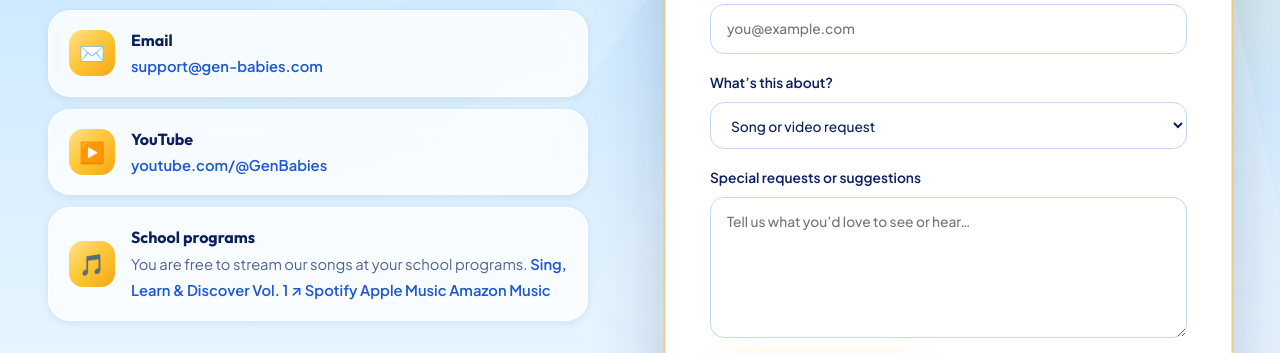
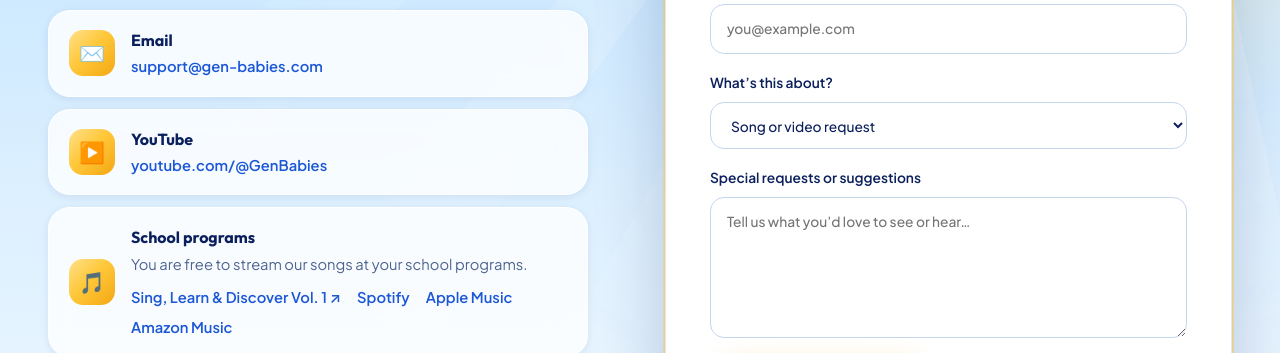
Before and after one commit to genbabies/home-page, a plain HTML site: page contact.html in a window 1280 px wide. Shown: the part 384-737 px from the top of the page. Drawn offline with Linux system fonts and the light colour scheme; a web font is replaced by a local one.

Commit message:
Update contact.css

```diff
--- a/assets/css/contact.css
+++ b/assets/css/contact.css
@@ -109,3 +109,14 @@
 @media (max-width: 980px) {
   .contact-grid { grid-template-columns: 1fr; }
 }
+
+.contact-cards .cc-links {
+  display: flex;
+  flex-wrap: wrap;
+  gap: 6px 16px;
+  margin-top: 8px;
+}
+.contact-cards .cc-links a {
+  font-weight: 600;
+  white-space: nowrap;
+}
```
